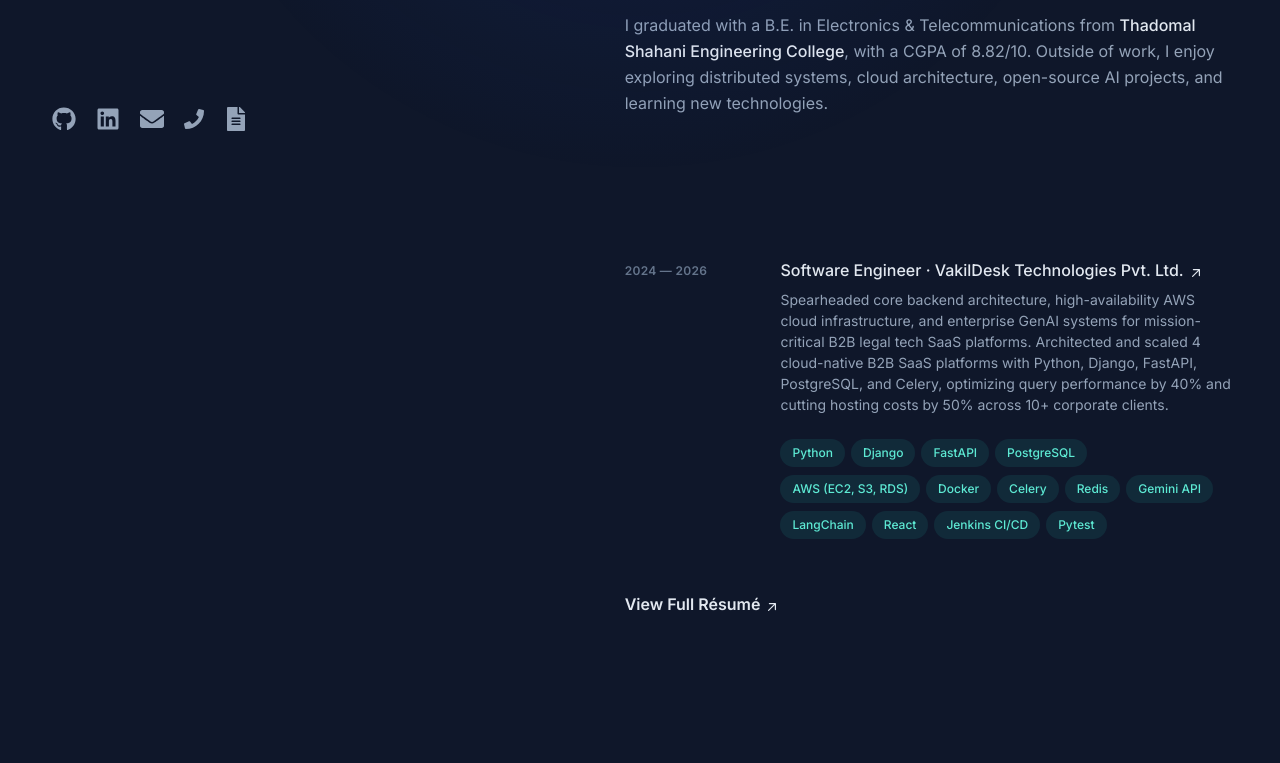
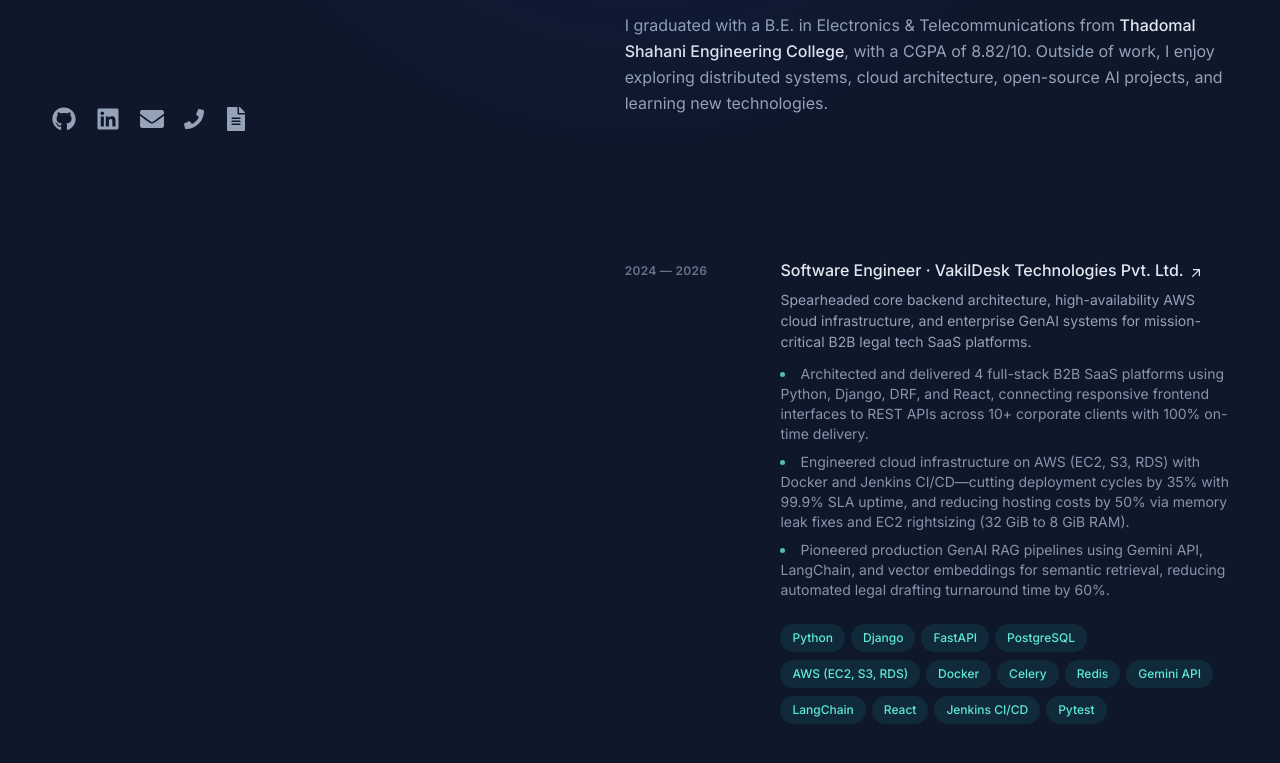
Before and after one commit to crazycodeop/Portfolio_new, a Next.js app: page / in a window 1280 px wide. Shown: the part 573-1336 px from the top of the page. Built offline with nearby package versions, Linux system fonts and the light colour scheme.

Commit message:
feat(experience): restore 3-point key highlights for VakilDesk role

```diff
--- a/components/Experience/Experience.tsx
+++ b/components/Experience/Experience.tsx
@@ -9,7 +9,12 @@ const experiences = [
     company: 'VakilDesk Technologies Pvt. Ltd.',
     location: 'Remote',
     description:
-      'Spearheaded core backend architecture, high-availability AWS cloud infrastructure, and enterprise GenAI systems for mission-critical B2B legal tech SaaS platforms. Architected and scaled 4 cloud-native B2B SaaS platforms with Python, Django, FastAPI, PostgreSQL, and Celery, optimizing query performance by 40% and cutting hosting costs by 50% across 10+ corporate clients.',
+      'Spearheaded core backend architecture, high-availability AWS cloud infrastructure, and enterprise GenAI systems for mission-critical B2B legal tech SaaS platforms.',
+    highlights: [
+      'Architected and delivered 4 full-stack B2B SaaS platforms using Python, Django, DRF, and React, connecting responsive frontend interfaces to REST APIs across 10+ corporate clients with 100% on-time delivery.',
+      'Engineered cloud infrastructure on AWS (EC2, S3, RDS) with Docker and Jenkins CI/CD—cutting deployment cycles by 35% with 99.9% SLA uptime, and reducing hosting costs by 50% via memory leak fixes and EC2 rightsizing (32 GiB to 8 GiB RAM).',
+      'Pioneered production GenAI RAG pipelines using Gemini API, LangChain, and vector embeddings for semantic retrieval, reducing automated legal drafting turnaround time by 60%.',
+    ],
     skills: [
       'Python',
       'Django',
@@ -97,6 +102,14 @@ export const Experience: React.FC = () => {
                     {exp.description}
                   </p>
 
+                  <ul className="mt-3 space-y-2 text-xs sm:text-sm text-slate-400/90 leading-relaxed list-disc list-inside">
+                    {exp.highlights.map((item, hIdx) => (
+                      <li key={hIdx} className="marker:text-teal-300/80">
+                        <span>{item}</span>
+                      </li>
+                    ))}
+                  </ul>
+
                   {/* Skills Pill Badges */}
                   <ul className="mt-4 flex flex-wrap" aria-label="Technologies used">
                     {exp.skills.map((skill) => (
```
